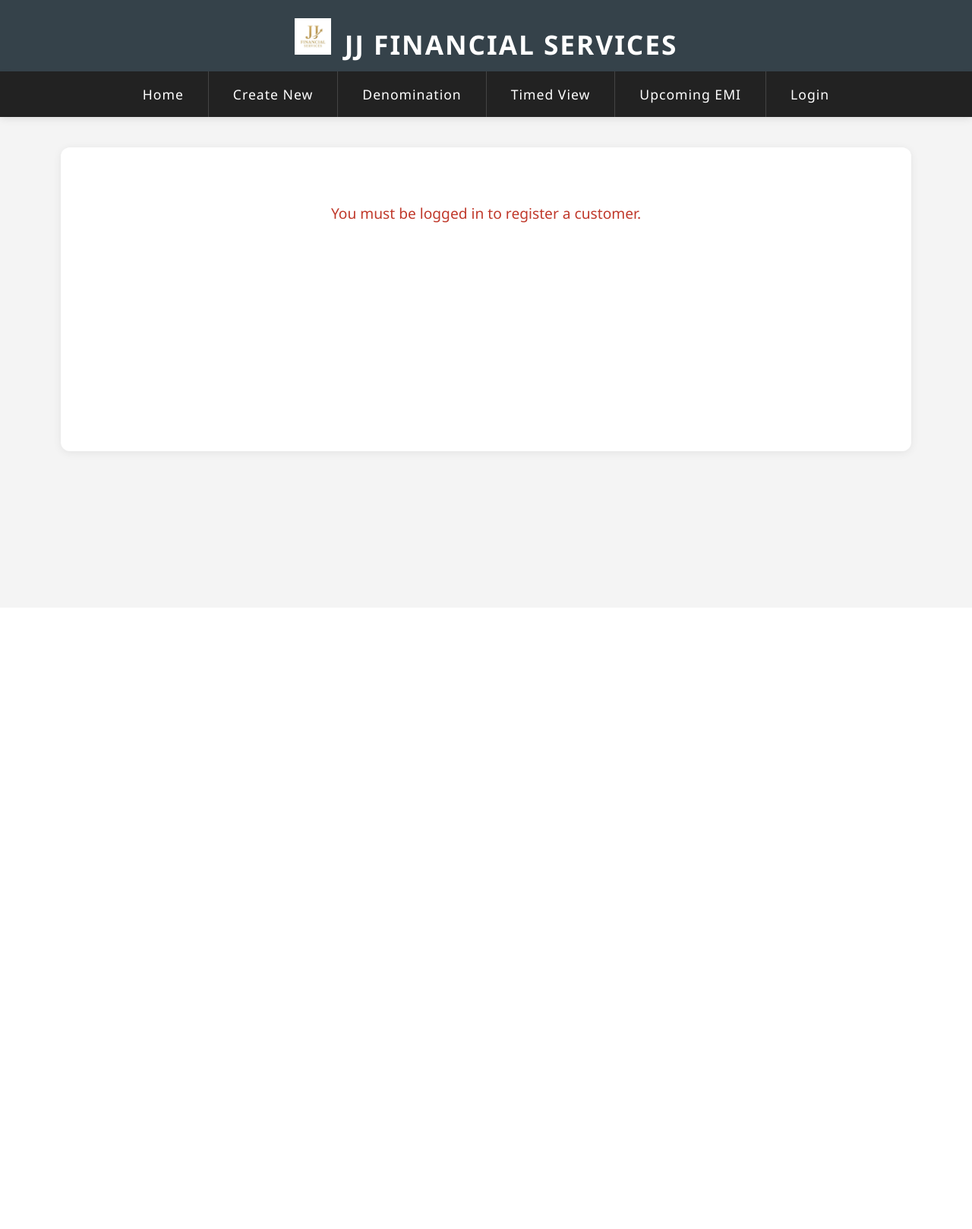
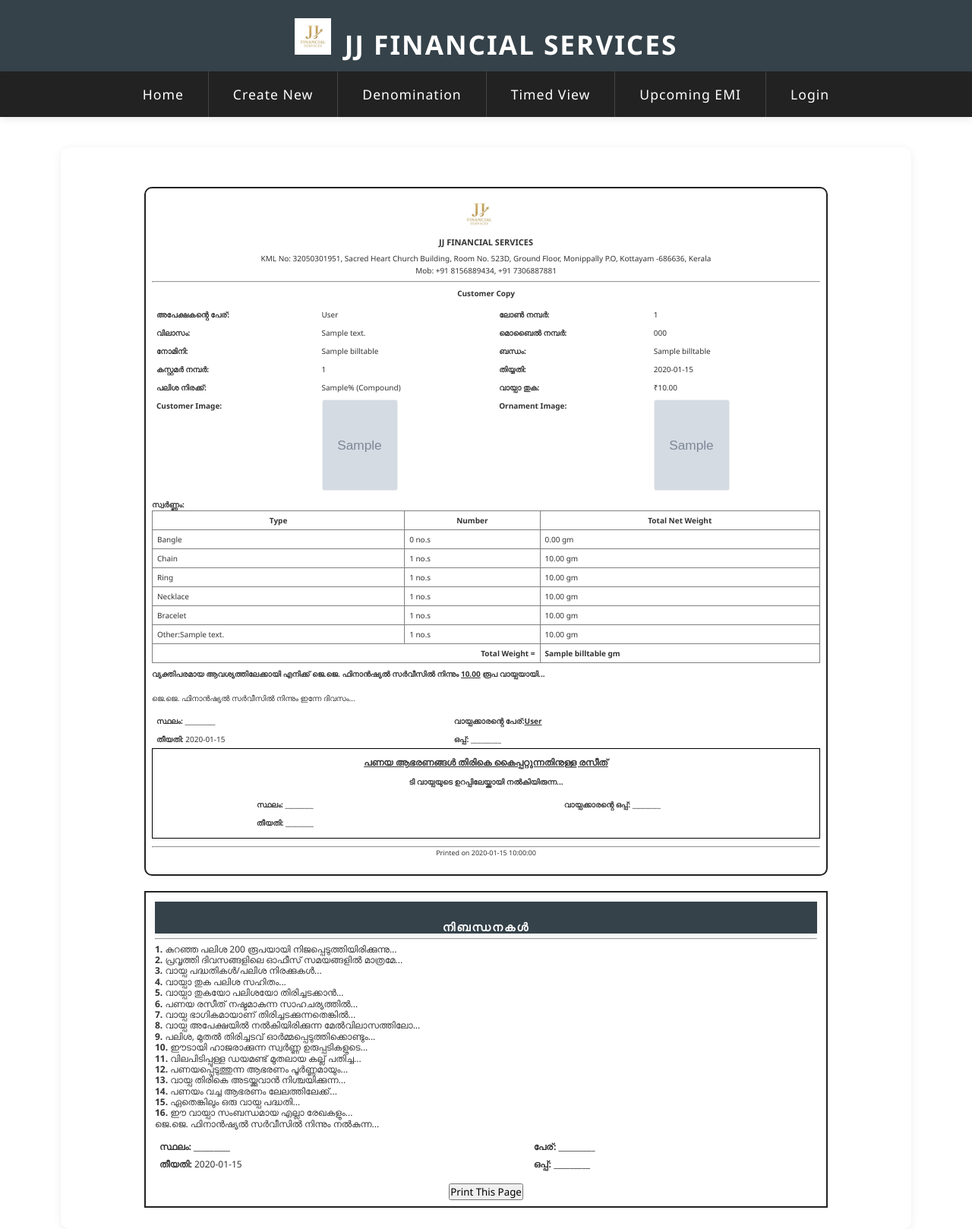
Before and after one commit to Dhass90/jjfinance_final, a Django app: template billing/bill/templates/create_new.html in a window 1280 px wide. Shown: the whole page at 76% size. Before the commit the page ends 603 px from the top, so only its background shows below. Run offline with Django 5.2, Linux system fonts and the light colour scheme; tables that the repository leaves empty hold one stand-in row (values such as "Sample post"); the template is opened without the code that fills it: values that come from a table or form of the project are taken from there, most other values are stand-ins (such as "Sample title", 1, 10 or a date in 2020); grey boxes marked "Sample" are stand-in pictures.

Commit message:
Refactor create_new.html for improved layout and styles
Updated HTML template for customer billing with new styles, improved layout, and added metadata for better printing.

```diff
--- a/billing/bill/templates/create_new.html
+++ b/billing/bill/templates/create_new.html
@@ -1,246 +1,251 @@
-{% extends "base.html" %}
+{% extends 'base.html' %}
+{% load static %}
 
 {% block extra_head %}
- <script>
-document.addEventListener('DOMContentLoaded', function() {
-    var addressInput = document.getElementById('id_address');
-    var nomineeAddressInput = document.getElementById('id_nominee_address');
+    <meta charset="UTF-8">
+    <title>JJ FINANCIAL SERVICES{{ bill.fullname }}</title>
+    <style>
+        @media print {
+            .no-print { display: none; }
+            .page-break { page-break-before: always; }
+            body, .container, .page { margin: 0 !important; box-shadow: none !important; border-radius: 0 !important; }
+            @page { margin: 0; }
+        }
+        body {
+            font-family: 'Noto Sans Malayalam', sans-serif;
+            margin: 0;
+            padding: 0;
+            background: #fff;
+        }
+        .container_new, .page_new {
+            max-width: 900px;
+            margin: 20px auto;
+            background: #fff;
+            padding-left: 15px;
+            padding-right: 15px;
+            border: 2px solid #222;
+            box-sizing: border-box;
+        }
+        .header, .footer {
+            text-align: center;
+            margin-bottom: 10px;
+        }
+        .section { margin-bottom: 10px; }
+        table { width: 100%; border-collapse: collapse; }
+        td, th { padding: 4px 6px; vertical-align: top; }
+        .bold { font-weight: bold; }
+        .right { text-align: right; }
+        .box { border: 1px solid #000; padding: 8px; }
+        .thumb { width: 80px; height: 100px; border: 1px solid #000; }
+        .rules { margin-top: 10px; }
+        .rules li { margin-bottom: 6px; }
+        .foot-logos { display: flex; gap: 8px; align-items: center; justify-content: space-between; margin-top: 10px; border-top: 1px solid #ddd; padding-top: 8px; }
+        .logo-box { flex: 1; text-align: center; font-size: 11px; }
+        .logo-box img { max-width: 100%; height: auto; display: block; margin: 0 auto 4px; }
+        .contacts { font-size: 11px; color: #222; }
 
-    if (addressInput && nomineeAddressInput) {
-        addressInput.addEventListener('input', function() {
-            nomineeAddressInput.value = addressInput.value;
-        });
+        /* ---- FIXED IMAGE SIZE ---- */
+        .fixed-img-box {
+            width: 100px;
+            height: 120px;
+            border: 1px solid #eee;
+            border-radius: 3px;
+            overflow: hidden;
         }
-});
-
-document.addEventListener('DOMContentLoaded', function() {
-    function updateTotalWeight() {
-        let total = 0;
-        // List all your weight field IDs here
-        ['id_chain_weight','id_ring_weight','id_earing_weight','id_bracelet_weight','id_bangle_weight','id_necklace_weight','id_others_weight'].forEach(function(id) {
-            let el = document.getElementById(id);
-            if (el && el.value) {
-                let val = parseFloat(el.value);
-                if (!isNaN(val)) total += val;
+        .fixed-img-box img {
+            width: 100%;
+            height: 100%;
+            object-fit: cover; /* stays within height limit */
         }
-        });
-        let totalField = document.getElementById('id_ornament_weight');
-        if (totalField) totalField.value = total ? total.toFixed(2) : '';
-    }
-
-    // Attach to all weight fields
-    ['id_chain_weight','id_ring_weight','id_earing_weight','id_bracelet_weight','id_bangle_weight','id_necklace_weight','id_others_weight'].forEach(function(id) {
-        let el = document.getElementById(id);
-        if (el) el.addEventListener('input', updateTotalWeight);
-    });
-
-    // Initial calculation
-    updateTotalWeight();
-});
-</script>
-
+    </style>
 {% endblock %}
 
 {% block content %}
-{% if user.is_authenticated %}
-    {% if form.errors %}
-        <div class="alert alert-danger">
-            {% for field in form %}
-                {% for error in field.errors %}
-                    <div>{{ field.label }}: {{ error }}</div>
-                {% endfor %}
-            {% endfor %}
-            {% for error in form.non_field_errors %}
-                <div>{{ error }}</div>
-            {% endfor %}
+<div class="container_new" style="max-width: 900px; margin: 20px auto; border: 2px solid #222; border-radius: 10px; padding: 10px 8px; font-size: 10px;">
+    <div class="header" style="margin-bottom: 8px;">
+        <img src="{% static 'images/logo.jpg' %}" alt="JJ Logo" style="height: 48px; margin-right: 18px;">
+        <h2 style="margin-bottom: 4px; font-size: 1.1em;">JJ FINANCIAL SERVICES</h2>
+        <p style="margin:0; font-size: 10px;">
+            KML No: 32050301951, Sacred Heart Church Building, Room No. 523D, Ground Floor, Monippally P.O, Kottayam -686636, Kerala<br>
+            Mob: +91 8156889434, +91 7306887881
+        </p>
+        <hr style="margin: 6px 0;">
+        <h4 style="margin:0; font-size: 1em;">Customer Copy</h4>
     </div>
+
+    <div class="section" style="margin-bottom: 6px;">
+        <table style="width:100%; font-size: 10px;">
+            <tr>
+                <td class="bold">അപേക്ഷകൻ്റെ പേര്:</td>
+                <td>{{ bill.fullname }}</td>
+                <td class="bold">ലോൺ നമ്പർ:</td>
+                <td>{{ bill.loan_id }}</td>
+            </tr>
+            <tr>
+                <td class="bold">വിലാസം:</td>
+                <td>{{ bill.address }}</td>
+                <td class="bold">മൊബൈൽ നമ്പർ:</td>
+                <td>{{ bill.phone1 }}</td>
+            </tr>
+            <tr>
+                <td class="bold">നോമിനി:</td>
+                <td>{{ bill.nominee_name }}</td>
+                <td class="bold">ബന്ധം:</td>
+                <td>{{ bill.nominee_relation }}</td>
+            </tr>
+            <tr>
+                <td class="bold">കസ്റ്റമർ നമ്പർ:</td>
+                <td>{{ bill.customer_id }}</td>
+                <td class="bold">തിയ്യതി:</td>
+                <td>{{ bill.created|date:"Y-m-d" }}</td>
+            </tr>
+            <tr>
+                <td class="bold">പലിശ നിരക്ക്:</td>
+                <td>{{ bill.initial_intrest }}% (Compound)</td>
+                <td class="bold">വായ്പാ തുക:</td>
+                <td>₹{{ bill.amount }}</td>
+            </tr>
+
+            <!-- ★ FIXED HEIGHT CUSTOMER IMAGE -->
+            <tr>
+                <td class="bold">Customer Image:</td>
+                <td>
+                    {% if bill.image %}
+                        <div class="fixed-img-box">
+                            <img src="{{ bill.image.url }}" alt="Customer Image">
+                        </div>
+                    {% else %}
+                        No image
                     {% endif %}
-    <div style="max-width: 700px; margin: 40px auto; background: #fff; border-radius: 14px; box-shadow: 0 2px 16px rgba(0,0,0,0.10); padding: 40px 48px;">
-        <h2 style="text-align:center; color:#35424a; margin-bottom: 32px;">Register New Customer</h2>
-        <form method="post" enctype="multipart/form-data">
-            {% csrf_token %}
-            <table style="width:100%; border-collapse:separate; border-spacing:0 14px;">
-                <!-- Customer Details -->
-                <tr>
-                    <td colspan="2" style="padding-top:18px; font-size:1.1em; color:#35424a; font-weight:700; border-bottom:1px solid #eee;">
-                        Customer Details
+                </td>
+
+                <!-- ★ FIXED HEIGHT ORNAMENT IMAGE -->
+                <td class="bold">Ornament Image:</td>
+                <td>
+                    {% if bill.ornament_image %}
+                        <div class="fixed-img-box">
+                            <img src="{{ bill.ornament_image.url }}" alt="Ornament Image">
+                        </div>
+                    {% else %}
+                        No image
+                    {% endif %}
                 </td>
             </tr>
+        </table>
+    </div>
+
+    <div class="section" style="margin-bottom: 6px;">
+        <p class="bold" style="margin:0;">സ്വർണ്ണം:</p>
+        <table border="1" style="font-size: 10px;">
             <tr>
-                    <td> {{ form.customer_id.label_tag }} <span style="color: #e74c3c;">*</span> </td>
-                    <td> {{ form.customer_id }} </td>
+                <th>Type</th>
+                <th>Number</th>
+                <th>Total Net Weight</th>
+            </tr>
+            <tr><td>Bangle</td><td>{{bill.bangle_count}} no.s</td><td>{{ bill.bangle_weight }} gm</td></tr>
+            <tr><td>Chain</td><td>{{bill.chain_count}} no.s</td><td>{{ bill.chain_weight }} gm</td></tr>
+            <tr><td>Ring</td><td>{{bill.ring_count}} no.s</td><td>{{ bill.ring_weight }} gm</td></tr>
+            <tr><td>Necklace</td><td>{{bill.necklace_count}} no.s</td><td>{{ bill.necklace_weight }} gm</td></tr>
+            <tr><td>Bracelet</td><td>{{bill.bracelet_count}} no.s</td><td>{{ bill.bracelet_weight }} gm</td></tr>
+            <tr><td>Other:{{bill.others_details}}</td><td>{{bill.others_count}} no.s</td><td>{{ bill.others_weight }} gm</td></tr>
+            <tr>
+                <td colspan="2" style="text-align: right; font-weight: bold;">Total Weight =</td>
+                <td style="font-weight: bold;">{{ bill.ornament_weight }} gm</td>
+            </tr>
+        </table>
+    </div>
+
+    <div class="section" style="font-size: 10px;">
+        <b>വ്യക്തിപരമായ ആവശ്യത്തിലേക്കായി എനിക്ക് ജെ.ജെ. ഫിനാൻഷ്യൽ സർവീസിൽ നിന്നും <u><b>{{bill.amount}}</b></u> രൂപ വായ്പയായി...</b>
+        <br><br>
+        ജെ.ജെ. ഫിനാൻഷ്യൽ സർവീസിൽ നിന്നും ഇന്നേ ദിവസം...
+    </div>
+
+    <div style="margin-top: 10px;">
+        <table style="width:100%; font-size: 10px;">
+            <tr>
+                <td><b>സ്ഥലം:</b> _________</td>
+                <td><b>വായ്പക്കാരൻ്റെ പേര്:</b><u><b>{{bill.fullname}}</b></u> </td>
             </tr>
             <tr>
-                    <td> {{ form.fullname.label_tag }} <span style="color: #e74c3c;">*</span> </td>
-                    <td> {{ form.fullname }} </td>
+                <td><b>തീയതി:</b> {{ bill.created|date:"Y-m-d" }}</td>
+                <td><b>ഒപ്പ്:</b> _________</td>
+            </tr>
+        </table>
+    </div>
+
+    <div class="section box" style="font-size: 10px; font-weight: bold; text-align: center;">
+        <div style="font-size: 12px; font-weight: bold; text-align: center; text-decoration: underline; margin-bottom: 8px;">
+            പണയ ആഭരണങ്ങൾ തിരികെ കൈപ്പറ്റുന്നതിനുള്ള രസീത്
+        </div>
+        <div class="receipt-body" style="font-size: 10px; margin-bottom: 10px;">
+            ടി വായ്പയുടെ ഉറപ്പിലേയ്ക്കായി നൽകിയിരുന്ന...
+        </div>
+
+        <table style="width:100%; font-size: 10px; margin-top: 10px;">
+            <tr>
+                <td><b>സ്ഥലം:</b> _________</td>
+                <td><b>വായ്പക്കാരൻ്റെ ഒപ്പ്:</b> _________</td>
             </tr>
             <tr>
-                    <td> {{ form.email.label_tag }} </td>
-                    <td> {{ form.email }} </td>
+                <td><b>തീയതി:</b> _________</td>
+                <td></td>
+            </tr>
+        </table>
+    </div>
+
+    <div class="footer">
+        <hr>
+        <p style="font-size:9px;">Printed on {{ printed_time|date:"Y-m-d H:i:s" }}</p>
+    </div>
+</div>
+
+<div class="page-break"></div>
+
+<!-- PAGE 2: TERMS & CONDITIONS -->
+<div class="page_new" style="font-size: 12px; line-height: 1.2; padding: 12px 12px 8px 12px; max-width: 900px; margin: 0 auto;">
+    <header>
+        <h1 style="text-align:center; font-size: 15px; margin-bottom: 4px;">നിബന്ധനകൾ</h1>
+    </header>
+
+    <hr class="line" style="margin: 6px 0;" />
+
+    <div>
+        <p><b>1.</b> കുറഞ്ഞ പലിശ 200 രൂപയായി നിജപ്പെടുത്തിയിരിക്കുന്നു...</p>
+        <p><b>2.</b> പ്രവൃത്തി ദിവസങ്ങളിലെ ഓഫീസ് സമയങ്ങളിൽ മാത്രമേ...</p>
+        <p><b>3.</b> വായ്പ പദ്ധതികൾ/പലിശ നിരക്കുകൾ...</p>
+        <p><b>4.</b> വായ്പാ തുക പലിശ സഹിതം...</p>
+        <p><b>5.</b> വായ്പാ തുകയോ പലിശയോ തിരിച്ചടക്കാൻ...</p>
+        <p><b>6.</b> പണയ രസീത് നഷ്ടമാകുന്ന സാഹചര്യത്തിൽ...</p>
+        <p><b>7.</b> വായ്പ ഭാഗികമായാണ് തിരിച്ചടക്കുന്നതെങ്കിൽ...</p>
+        <p><b>8.</b> വായ്പ അപേക്ഷയിൽ നൽകിയിരിക്കുന്ന മേൽവിലാസത്തിലോ...</p>
+        <p><b>9.</b> പലിശ, മുതൽ തിരിച്ചടവ് ഓർമ്മപ്പെടുത്തിക്കൊണ്ടും...</p>
+        <p><b>10.</b> ഈടായി ഹാജരാക്കുന്ന സ്വർണ്ണ ഉരുപ്പടികളുടെ...</p>
+        <p><b>11.</b> വിലപിടിപ്പുള്ള ഡയമണ്ട് മുതലായ കല്ല് പതിച്ച...</p>
+        <p><b>12.</b> പണയപ്പെടുത്തുന്ന ആഭരണം പൂർണ്ണമായും...</p>
+        <p><b>13.</b> വായ്പ തിരികെ അടയ്ക്കുവാൻ നിശ്ചയിക്കുന്ന...</p>
+        <p><b>14.</b> പണയം വച്ച ആഭരണം ലേലത്തിലേക്ക്...</p>
+        <p><b>15.</b> ഏതെങ്കിലും ഒരു വായ്പ പദ്ധതി...</p>
+        <p><b>16.</b> ഈ വായ്പാ സംബന്ധമായ എല്ലാ രേഖകളും...</p>
+
+        <p>ജെ.ജെ. ഫിനാൻഷ്യൽ സർവീസിൽ നിന്നും നൽകുന്ന...</p>
+    </div>
+
+    <div style="margin-top: 12px;">
+        <table style="margin-top:12px; font-size: 12px;">
+            <tr>
+                <td><b>സ്ഥലം:</b> _________</td>
+                <td><b>പേര്:</b> _________</td>
             </tr>
             <tr>
-                    <td> {{ form.phone1.label_tag }} <span style="color: #e74c3c;">*</span> </td>
-                    <td> {{ form.phone1 }} </td>
-                </tr>
-                <tr>
-                    <td> {{ form.phone2.label_tag }} </td>
-                    <td> {{ form.phone2 }} </td>
-                </tr>
-                <tr>
-                    <td> {{ form.dateofbirth.label_tag }}  </td>
-                    <td> {{ form.dateofbirth }} </td>
-                </tr>
-                <tr>
-                    <td> {{ form.address.label_tag }} <span style="color: #e74c3c;">*</span> </td>
-                    <td> {{ form.address }} </td>
-                </tr>
-                <tr>
-                    <td> {{ form.image.label_tag }} </td>
-                    <td> {{ form.image }} </td>
-                </tr>
-
-                <!-- Nominee Details -->
-                <tr>
-                    <td colspan="2" style="padding-top:18px; font-size:1.1em; color:#35424a; font-weight:700; border-bottom:1px solid #eee;">
-                        Nominee Details
-                    </td>
-                </tr>
-                <tr>
-                    <td> {{ form.nominee_name.label_tag }} <span style="color: #e74c3c;">*</span> </td>
-                    <td> {{ form.nominee_name }} </td>
-                </tr>
-                <tr>
-                    <td> {{ form.nominee_relation.label_tag }} <span style="color: #e74c3c;">*</span> </td>
-                    <td> {{ form.nominee_relation }} </td>
-                </tr>
-                <tr>
-                    <td> {{ form.nominee_phone.label_tag }} <span style="color: #e74c3c;">*</span> </td>
-                    <td> {{ form.nominee_phone }} </td>
-                </tr>
-                <tr>
-                    <td> {{ form.nominee_address.label_tag }} <span style="color: #e74c3c;">*</span> </td>
-                    <td> {{ form.nominee_address }} </td>
-                </tr>
-
-                <!-- Ornament Details -->
-                <tr>
-                    <td colspan="2" style="padding-top:18px; font-size:1.1em; color:#35424a; font-weight:700; border-bottom:1px solid #eee;">
-                        Ornament Details
-                    </td>
-                </tr>
-
-
-
-
-                <tr>
-                    <td colspan="2">
-                        <table style="width:100%; border-collapse:collapse; background:#f9f9f9; border-radius:6px;">
-                            <thead>
-                                <tr style="background:#eaeaea;">
-                                    <th style="padding:8px;">Type</th>
-                                    <th style="padding:8px;">Name/Description</th>
-                                    <th style="padding:8px;">Count</th>
-                                    <th style="padding:8px;">Weight (g)</th>
-                                </tr>
-                            </thead>
-                            <tbody>
-                                <tr>
-                                    <td>Chain</td>
-                                    <td>{{ form.chain }}</td>
-                                    <td>{{ form.chain_count }}</td>
-                                    <td>{{ form.chain_weight }}</td>
-                                </tr>
-                                <tr>
-                                    <td>Ring</td>
-                                    <td>{{ form.ring }}</td>
-                                    <td>{{ form.ring_count }}</td>
-                                    <td>{{ form.ring_weight }}</td>
-                                </tr>
-                                <tr>
-                                    <td>Earing</td>
-                                    <td>{{ form.earing }}</td>
-                                    <td>{{ form.earing_count }}</td>
-                                    <td>{{ form.earing_weight }}</td>
-                                </tr>
-                                <tr>
-                                    <td>Bracelet</td>
-                                    <td>{{ form.bracelet }}</td>
-                                    <td>{{ form.bracelet_count }}</td>
-                                    <td>{{ form.bracelet_weight }}</td>
-                                </tr>
-                                <tr>
-                                    <td>Bangle</td>
-                                    <td>{{ form.bangle }}</td>
-                                    <td>{{ form.bangle_count }}</td>
-                                    <td>{{ form.bangle_weight }}</td>
-                                </tr>
-                                <tr>
-                                    <td>Necklace</td>
-                                    <td>{{ form.necklace }}</td>
-                                    <td>{{ form.necklace_count }}</td>
-                                    <td>{{ form.necklace_weight }}</td>
-                                </tr>
-                                <tr>
-                                    <td>Others</td>
-                                     <td> {{ form.others_details }} </td>
-                                    <td>{{ form.others_count }}</td>
-                                    <td>{{ form.others_weight }}</td>
-                                </tr>
-                            </tbody>
-                        </table>
-                    </td>
-                </tr>
-                <tr>
-                    <td> {{ form.ornament_weight.label_tag }} <span style="color: #e74c3c;">*</span> </td>
-                    <td> {{ form.ornament_weight }} </td>
-                </tr>
-                <tr>
-                    <td> {{ form.ornament_net_weight.label_tag }} <span style="color: #e74c3c;">*</span> </td>
-                    <td> {{ form.ornament_net_weight }} </td>
-                </tr>
-                <tr>
-                    <td> {{ form.ornament_image.label_tag }} </td>
-                    <td> {{ form.ornament_image }} </td>
-                </tr>
-
-                <!-- Loan Details -->
-                <tr>
-                    <td colspan="2" style="padding-top:18px; font-size:1.1em; color:#35424a; font-weight:700; border-bottom:1px solid #eee;">
-                        Loan Details
-                    </td>
-                </tr>
-                <tr>
-                    <td> {{ form.initial_intrest.label_tag }} <span style="color: #e74c3c;">*</span> </td>
-                    <td> {{ form.initial_intrest }} </td>
-                </tr>
-                <tr>
-                    <td> {{ form.amount.label_tag }} <span style="color: #e74c3c;">*</span> </td>
-                    <td> {{ form.amount }} </td>
-                </tr>
-                <tr>
-                    <td> {{ form.duration.label_tag }} <span style="color: #e74c3c;">*</span> </td>
-                    <td> {{ form.duration }} </td>
+                <td><b>തീയതി:</b> {{ printed_time|date:"Y-m-d" }}</td>
+                <td><b>ഒപ്പ്:</b> _________</td>
             </tr>
         </table>
-            <button type="submit" style="
-                margin-top: 28px;
-                width: 100%;
-                padding: 14px 0;
-                background: #35424a;
-                color: #fff;
-                border: none;
-                border-radius: 5px;
-                font-size: 1.1em;
-                font-weight: 600;
-                letter-spacing: 1px;
-                cursor: pointer;
-                transition: background 0.2s;
-            ">Register</button>
-        </form>
     </div>
-{% else %}
-    <div style="text-align:center; margin-top:40px;">
-        <p style="color: #c0392b; font-size: 1.2em;">You must be logged in to register a customer.</p>
+
+    <br>
+    <center><button class="no-print" onclick="window.print()">Print This Page</button></center>
 </div>
-{% endif %}
+
 {% endblock %}
```
Lines whose indentation alone changed are shown as unchanged.
